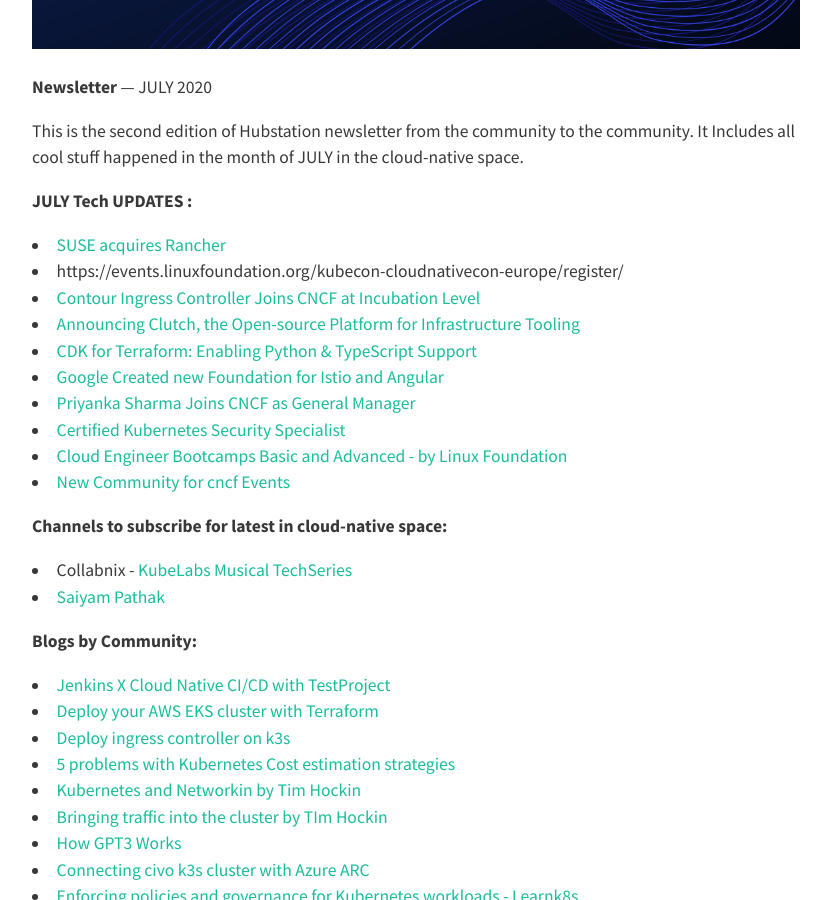
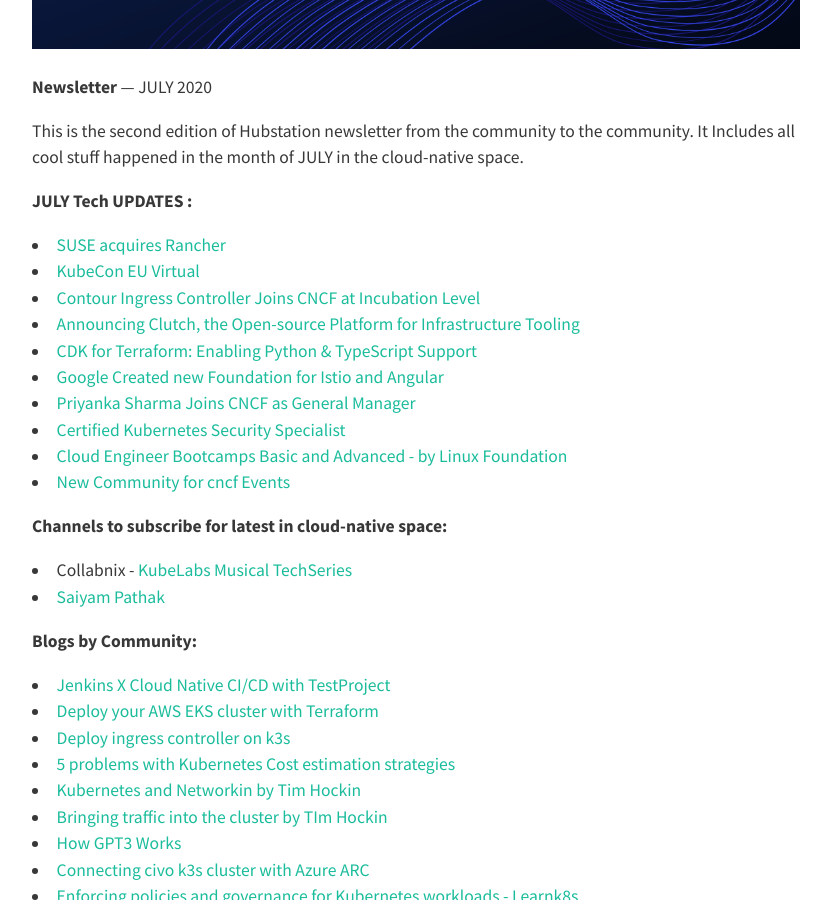
Before and after one commit to Hubstation/newsletter, a Jekyll site: the page built from _posts/2020-07-30-July.md, in a window 1280 px wide and 900 px high, scrolled down 680 px. Shown: the whole window, without its empty margins (224-1055 px from the left). Built offline with Jekyll 4.4.1, drawn with Linux system fonts in a browser that asks for light colours; nearby versions of some CDN libraries; comment, search, counter and statistics services are not loaded.

Commit message:
Update 2020-07-30-July.md

```diff
--- a/_posts/2020-07-30-July.md
+++ b/_posts/2020-07-30-July.md
@@ -14,7 +14,7 @@
 
 **JULY Tech UPDATES :**
 * [SUSE acquires Rancher](https://rancher.com/blog/2020/suse-to-acquire-rancher/)
-* https://events.linuxfoundation.org/kubecon-cloudnativecon-europe/register/
+* [KubeCon EU Virtual](https://events.linuxfoundation.org/kubecon-cloudnativecon-europe/register/)
 * [Contour Ingress Controller Joins CNCF at Incubation Level](https://thenewstack.io/contour-ingress-controller-join-cncf-at-incubation-level/)
 * [Announcing Clutch, the Open-source Platform for Infrastructure Tooling](https://eng.lyft.com/announcing-clutch-the-open-source-platform-for-infrastructure-tooling-143d00de9713)
 * [CDK for Terraform: Enabling Python & TypeScript Support](https://www.hashicorp.com/blog/cdk-for-terraform-enabling-python-and-typescript-support/)
```
